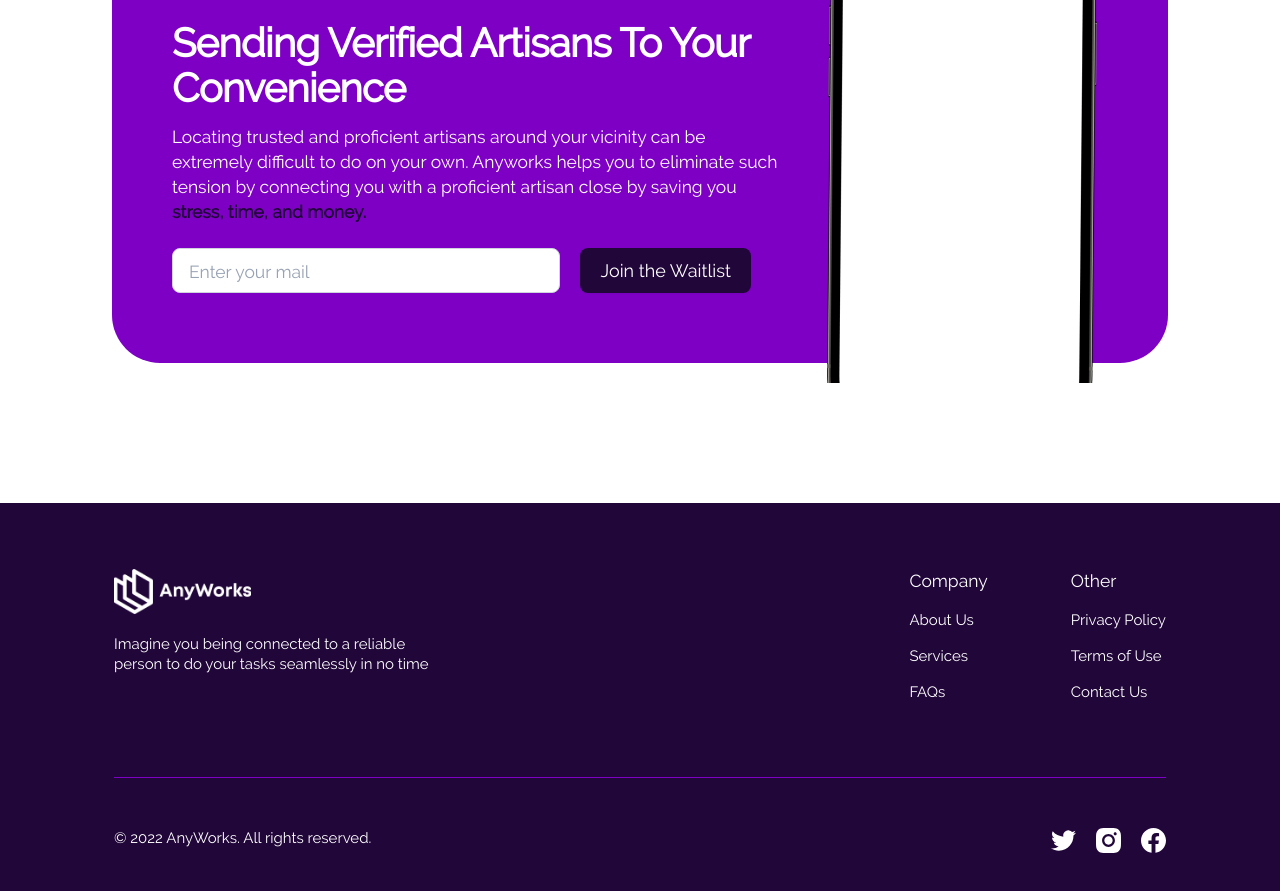
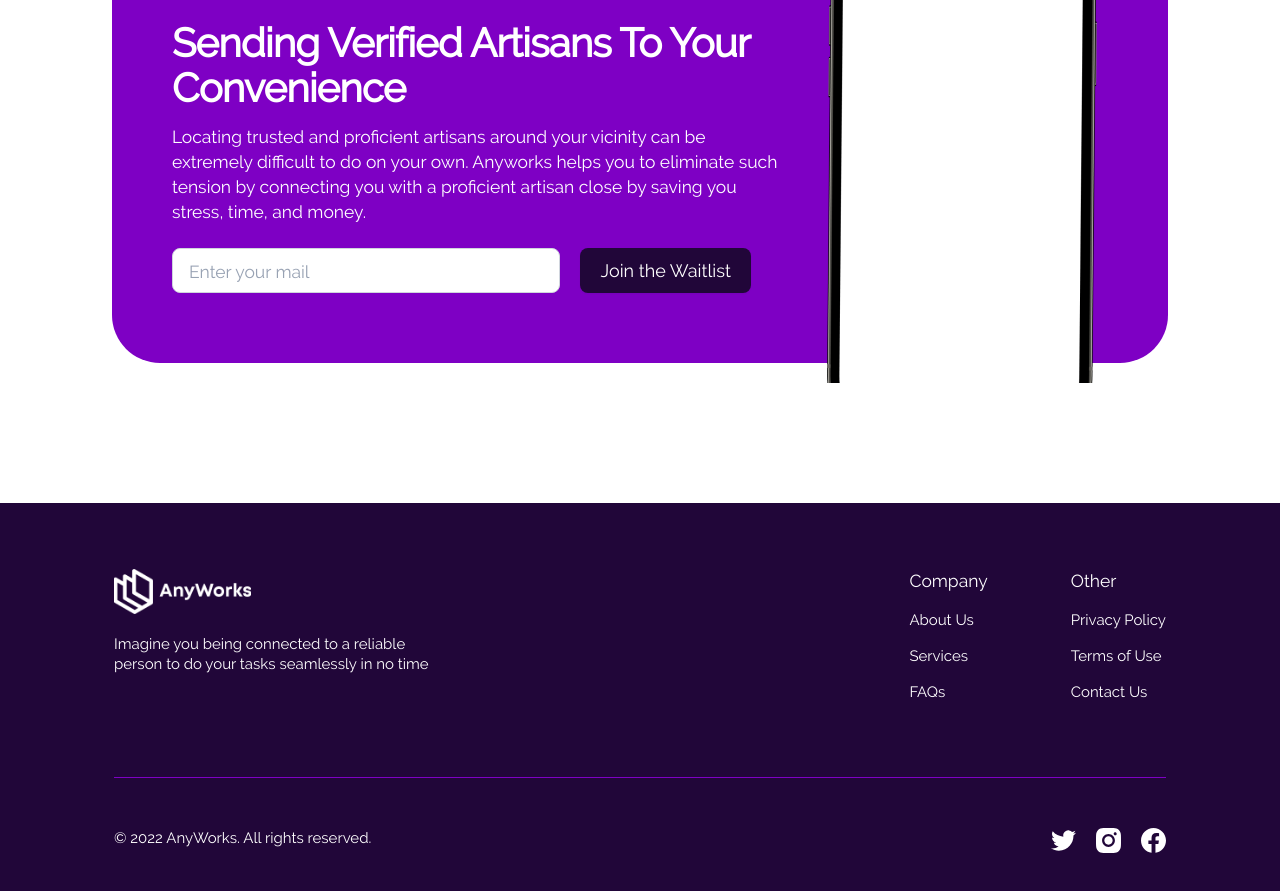
Before and after one commit to Aliiiu/anyworks, a Next.js app: page /about in a window 1280 px wide. Shown: the part 1380-2271 px from the top of the page. Built offline with nearby package versions, Linux system fonts and the light colour scheme.

Commit message:
UPDATE: website content

```diff
--- a/components/section/HomepageHero.tsx
+++ b/components/section/HomepageHero.tsx
@@ -36,7 +36,7 @@ const HomepageHero = () => {
   return (
     <div className="flex flex-col md:flex-row justify-between container px-[33px] lg:px-[112px]">
       <div className="lg:mt-[180px] mt-[145px] md:w-[48%]">
-        <h1 className="underline leading-[45px]">
+        <h1 className="underline">
           Get connected with <br /> <span className="break-all" ref={el}></span> <br /> Anywhere and
           Anytime.
         </h1>
--- a/components/section/Joinwaitlist.tsx
+++ b/components/section/Joinwaitlist.tsx
@@ -13,7 +13,7 @@ const Joinwaitlist = () => {
 						Locating trusted and proficient artisans around your vicinity can be
 						extremely difficult to do on your own. Anyworks helps you to
 						eliminate such tension by connecting you with a proficient artisan
-						close by saving you <b className='text-[#210639]'>stress, time, and money.</b>
+						close by saving you stress, time, and money.
 					</p>
 					<div className='flex flex-col items-center gap-x-[20px] md:flex-row justify-center lg:justify-start '>
 						<input
```
